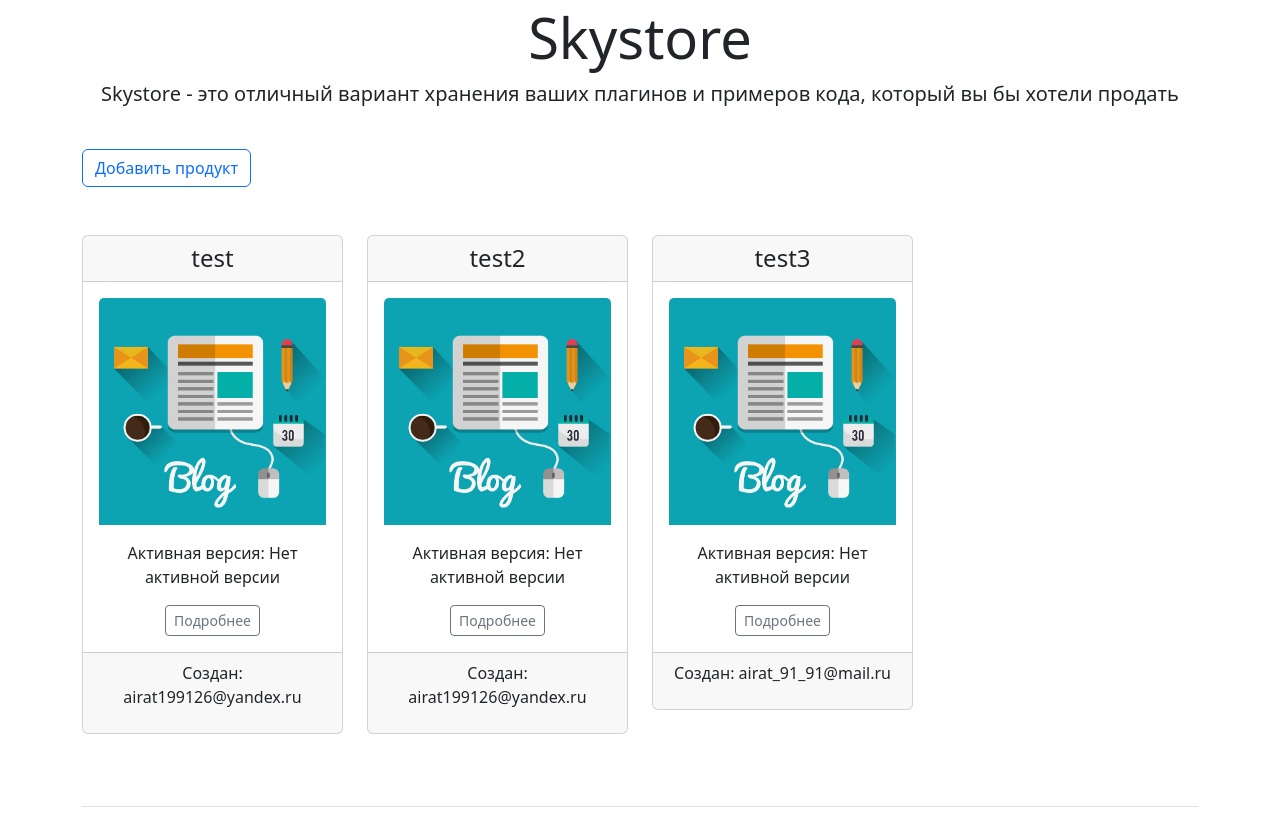
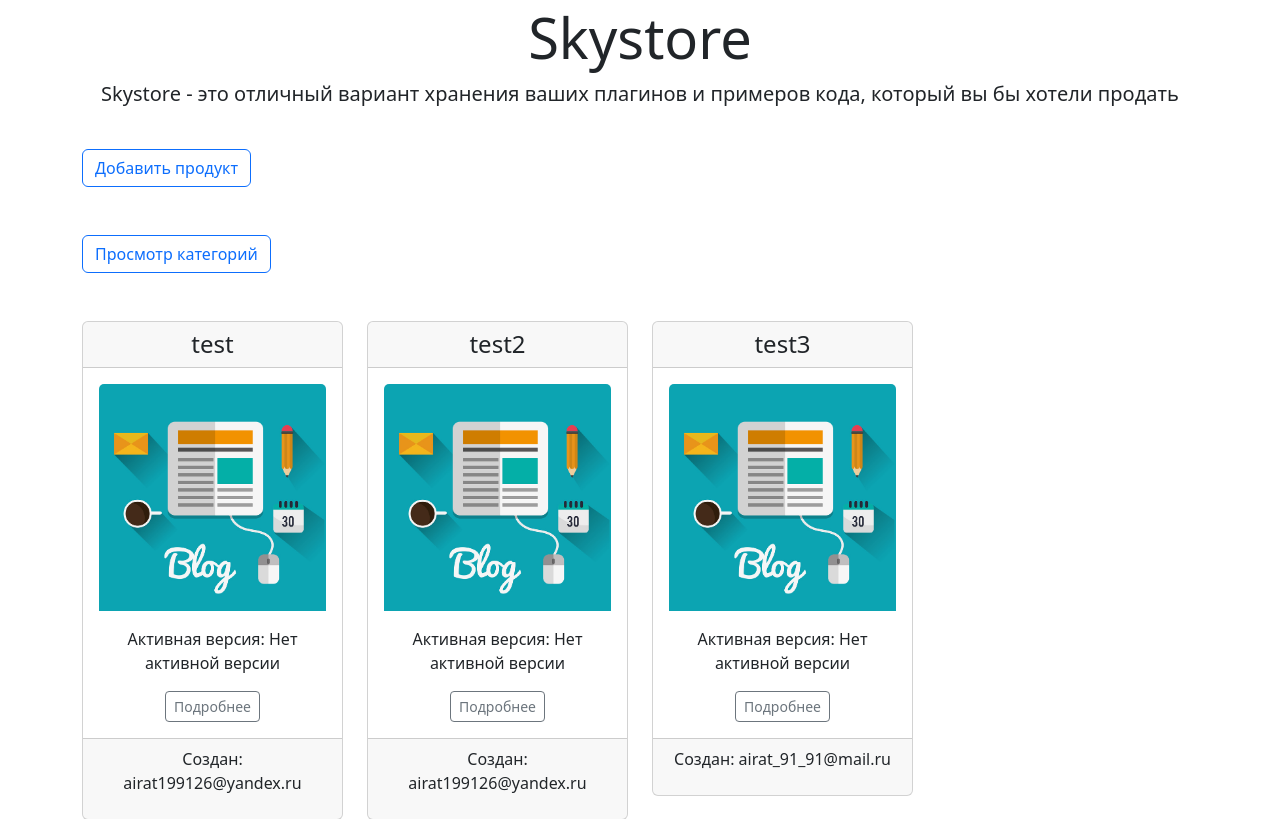
Before and after one commit to ayrat-fatykhov/welcome_django, a Django app: page / in a window 1280 px wide. Shown: the part 135-954 px from the top of the page. Run offline with Django 5.2, Linux system fonts and the light colour scheme; data comes from the database, SQL or seed files in the repository; data that the repository does not hold is empty; parts of the project's set-up code (start-up, migrations or seed data) failed here and were passed over.

Commit message:
add button for view categories

```diff
--- a/catalog/templates/catalog/index.html
+++ b/catalog/templates/catalog/index.html
@@ -3,6 +3,9 @@
 {% block content %}
 <div class="col-12 mb-5">
     <a class="btn btn-outline-primary" href="{% url 'product_create' %}">Добавить продукт</a>
+</div>
+<div class="col-12 mb-5">
+    <a class="btn btn-outline-primary" href="{% url 'category_list' %}">Просмотр категорий</a>
 </div>
 <div class="row text-center">
     {% for object in object_list %}
```
